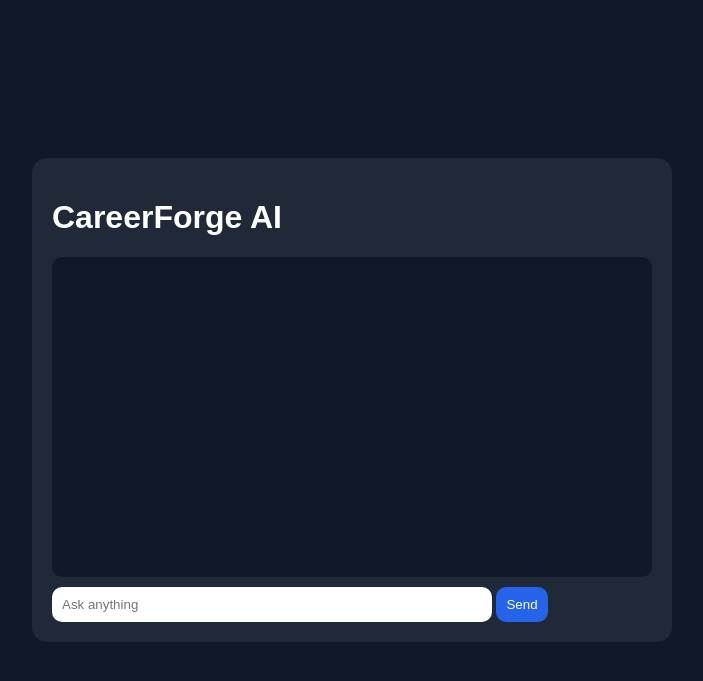
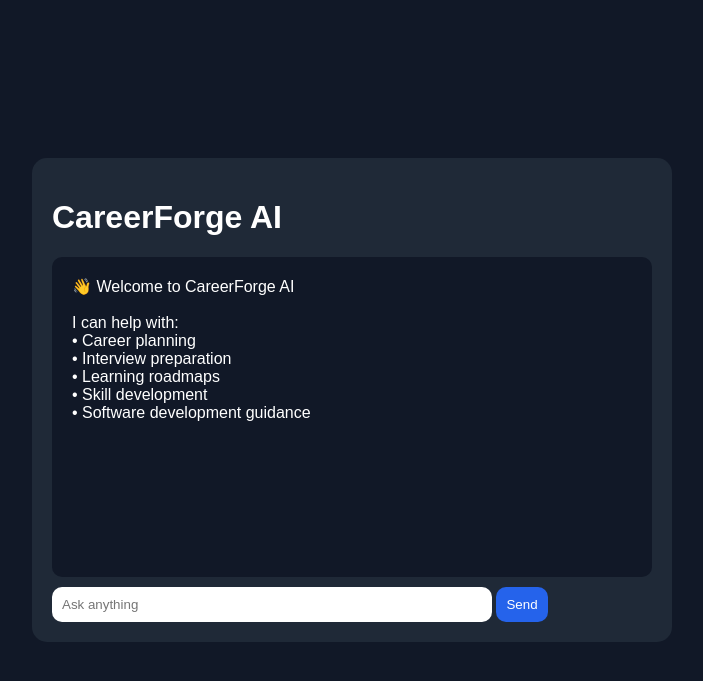
Before and after one commit to Mehak911p/Careerforge-ai, a Flask app: page / in a window 1280 px wide. Shown: the top 681 px of the page, without its empty margins (288-991 px from the left). Run offline with Flask 3, Linux system fonts and the light colour scheme.

Commit message:
Update index.html

```diff
--- a/templates/index.html
+++ b/templates/index.html
@@ -55,7 +55,21 @@ color:white;
 
 <h1>CareerForge AI</h1>
 
-<div id="chat"></div>
+<div id="chat">
+
+    <div style="padding:10px; color:white;">
+        👋 Welcome to CareerForge AI
+        <br><br>
+
+        I can help with:
+        <br>• Career planning
+        <br>• Interview preparation
+        <br>• Learning roadmaps
+        <br>• Skill development
+        <br>• Software development guidance
+    </div>
+
+</div>
 
 <input id="msg" placeholder="Ask anything">
 <button onclick="send()">Send</button>
```
